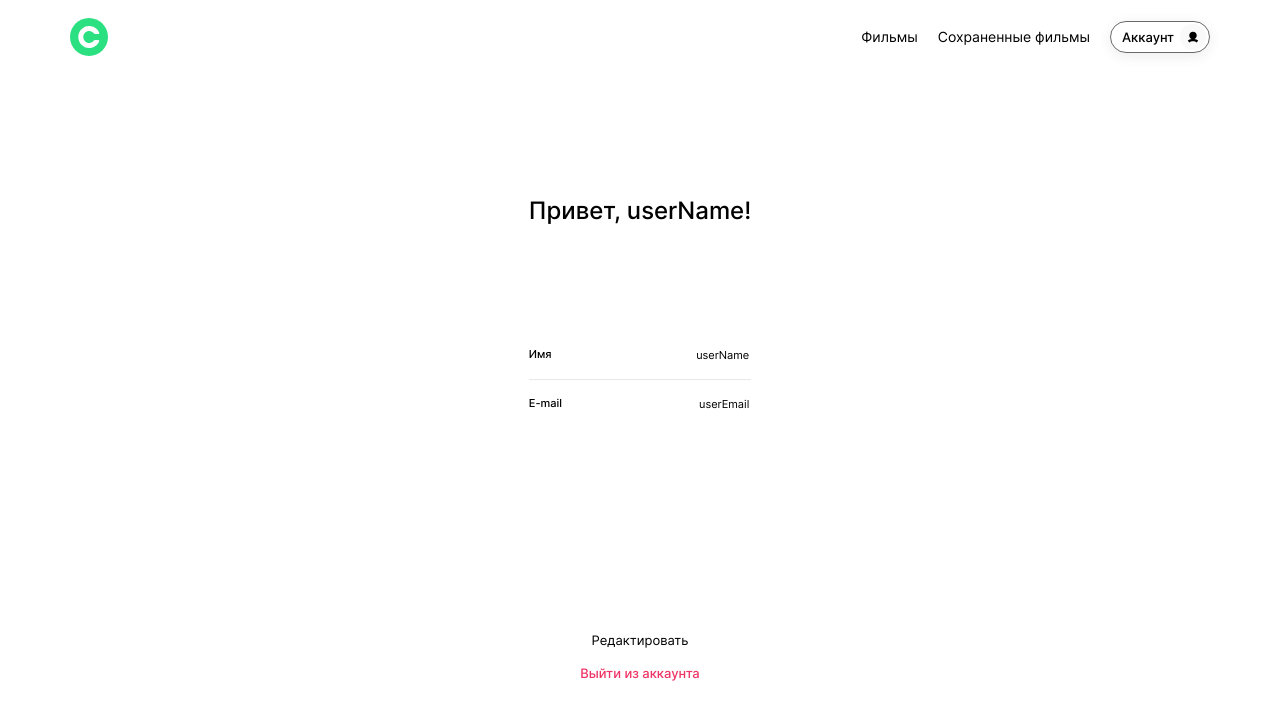
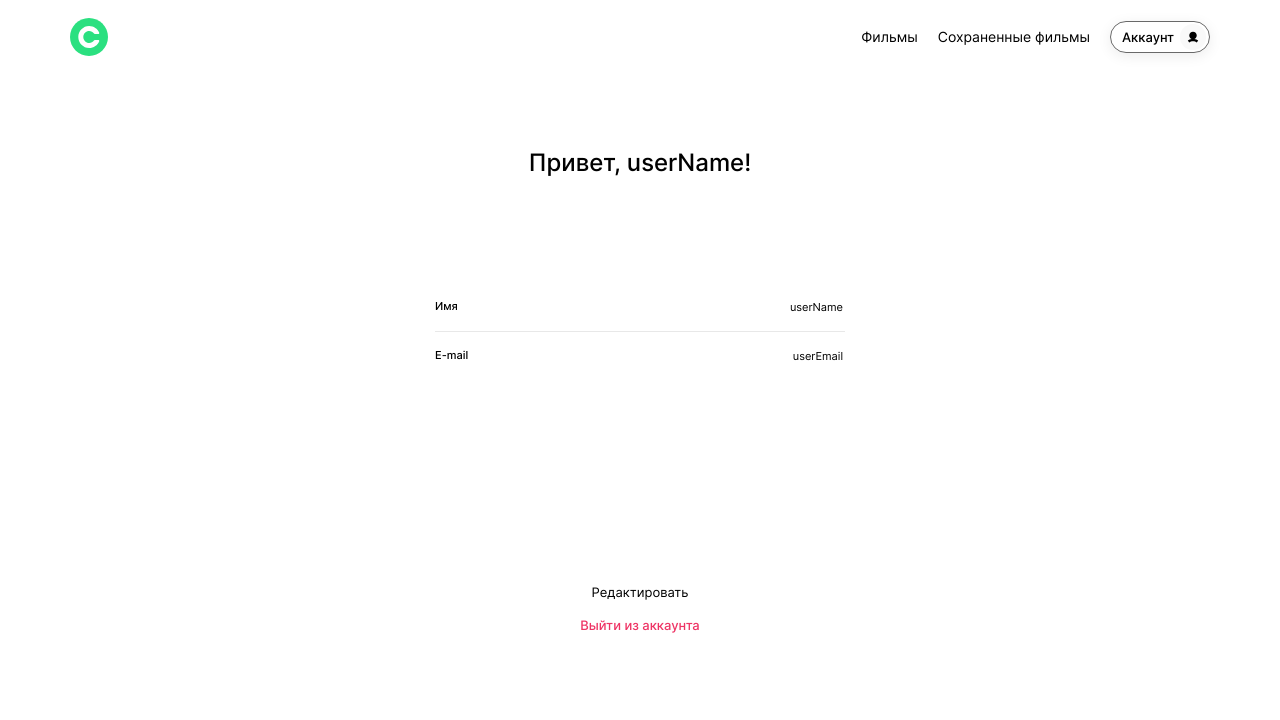
Before and after one commit to azmorigan/movies-explorer-frontend, a React (Create React App) app: page /profile in a window 1280 px wide. Shown: the top 720 px of the page. Built offline with nearby package versions, Linux system fonts and the light colour scheme.

Commit message:
feat: make protected routes

```diff
--- a/src/components/App/App.js
+++ b/src/components/App/App.js
@@ -7,7 +7,7 @@ import Techs from '../Techs/Techs';
 import AboutMe from '../AboutMe/AboutMe';
 import Portfolio from '../Portfolio/Portfolio';
 import Footer from '../Footer/Footer';
-import { Route, Switch } from 'react-router-dom';
+import { Route, Switch, Redirect } from 'react-router-dom';
 import React, { useState } from 'react';
 import Sidebar from '../Sidebar/Sidebar';
 import SearchForm from '../SearchForm/SearchForm';
@@ -18,6 +18,7 @@ import Profile from '../Profile/Profile';
 import Register from '../Register/Register';
 import Login from '../Login/Login';
 import { MoviesApi } from '../../utils/MoviesApi';
+import ProtectedRoute from '../ProtectedRoute/ProtectedRoute';
 
 function App() {
   // Найденные фильмы по запросу
@@ -121,7 +122,9 @@ function App() {
             loggedIn={loggedIn}
             bc="Header_type_app"
             openSidebar={openSidebar} />
-          <Profile />
+          <ProtectedRoute
+            component={Profile}
+            loggedIn={loggedIn} />
         </Route>
 
         {/* Фильмы */}
@@ -132,7 +135,9 @@ function App() {
             openSidebar={openSidebar} />
           <SearchForm
             onSearchFilms={searchFilms} />
-          <Movies
+          <ProtectedRoute
+            component={Movies}
+            loggedIn={loggedIn}
             films={foundMovies}
             notFoundFilms={notFoundFilmsMessage}
             onLoad={isLoading}
@@ -147,7 +152,9 @@ function App() {
             bc="Header_type_app"
             openSidebar={openSidebar} />
           <SearchForm />
-          <SavedMovies />
+          <ProtectedRoute
+            component={SavedMovies}
+            loggedIn={loggedIn} />
           <Footer />
         </Route>
 
--- a/src/components/Entry/Entry.css
+++ b/src/components/Entry/Entry.css
@@ -1,21 +1,22 @@
 .Entry {
-  max-width: 396px;
-  margin: auto;
+  width: 396px;
   padding: 70px 0 70px;
   display: flex;
   flex-direction: column;
   align-items: center;
+  align-self: center;
 }
 
 @media screen and (max-width: 1023px) {
   .Entry {
+    width: 320px;
     padding: 232px 0 232px;
   }
 }
 
 @media screen and (max-width: 767px) {
   .Entry {
-    max-width: 260px;
+    width: 260px;
     padding: 56px 0 30px;
   }
 }
--- a/src/components/Profile/Profile.css
+++ b/src/components/Profile/Profile.css
@@ -1,11 +1,12 @@
 .Profile {
-  max-width: 410px;
-  margin: auto;
+  width: 410px;
   padding: 74px 0 70px;
   display: flex;
   flex-direction: column;
   align-items: center;
   justify-content: center;
+  align-self: center;
+  box-sizing: border-box;
   position: relative;
 }
 
@@ -17,7 +18,8 @@
 
 @media screen and (max-width: 767px) {
   .Profile {
-    padding: 70px 30px 40px;
+    width: 290px;
+    padding: 70px 0 40px;
   }
 }
 
--- /dev/null
+++ b/src/components/ProtectedRoute/ProtectedRoute.js
@@ -0,0 +1,14 @@
+import { Redirect, Route } from "react-router-dom";
+
+
+function ProtectedRoute({ component: Component, ...props }) {
+  return (
+    <Route>
+      {
+        () => props.loggedIn ? <Component {...props} /> : <Redirect to="/" />
+      }
+    </Route>
+  )
+}
+
+export default ProtectedRoute
```
